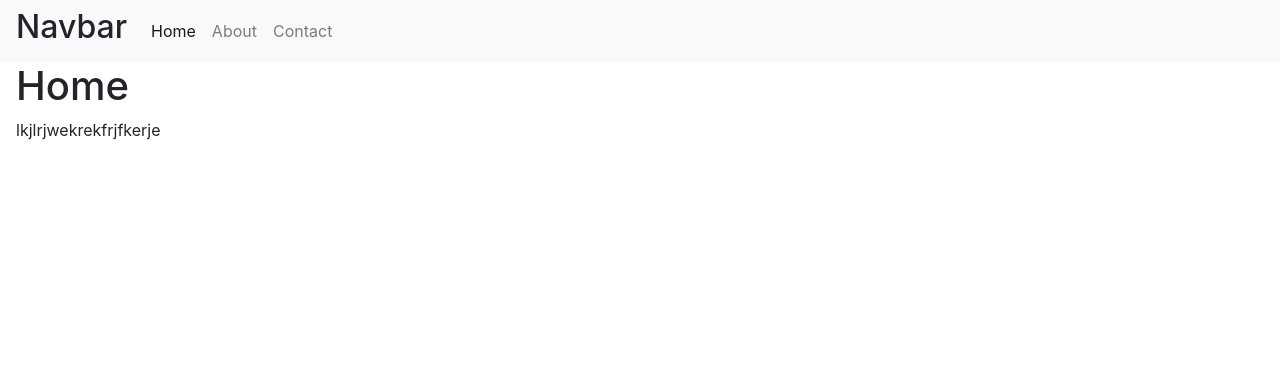
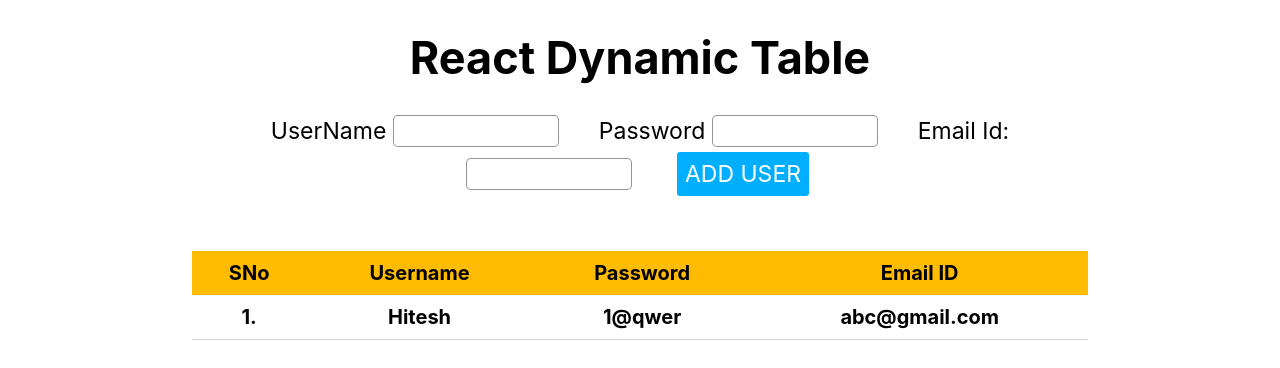
Before and after one commit to 0124hitesh/my-app, a React (Create React App) app: page / in a window 1280 px wide. Shown: the top 368 px of the page. Built offline with nearby package versions, Linux system fonts and the light colour scheme.

Commit message:
Revert "Practical_10"
This reverts commit 67ce69b00fd7ee82f650e094ce21435d4ffc7b9a.

```diff
--- a/package.json
+++ b/package.json
@@ -6,11 +6,8 @@
     "@testing-library/jest-dom": "^5.11.9",
     "@testing-library/react": "^11.2.5",
     "@testing-library/user-event": "^12.7.0",
-    "bootstrap": "^4.6.0",
     "react": "^17.0.1",
-    "react-bootstrap": "^1.5.2",
     "react-dom": "^17.0.1",
-    "react-router-dom": "^5.2.0",
     "react-scripts": "4.0.2",
     "web-vitals": "^1.1.0"
   },
--- a/src/App.js
+++ b/src/App.js
@@ -1,28 +1,61 @@
 import logo from './logo.svg';
 //import './App.css';
 import React from 'react';
-import Navbar from './Navbar'
-import {BrowserRouter as Router, Route, Switch} from 'react-router-dom'
-import Home from './Practical/Home';
-import About from './Practical/About';
-import Contact from './Practical/Contact';
-import None from './Practical/p10_none';
+// if there is single component in FunctionalComponent then no need to specify exact component name and can write any name
+// import fcc from from './Components/FunctionalComponent';
+import FunctionalComponent from './Components/FunctionalComponent';
+import {Class_Component,Class_Component2} from './Components/ClassComponent';
 
+import LifeCycle from './LifeCycle/LifeCycle';
+import Test from './LifeCycle/Test_Unmount';
 
+import RS from './ReactState';
+
+import Counter from './Practical/Practical8_Counter';
+import More from './Practical/Practical8_b';
+
+import ReactHooks from './Components/ReactHooks'
+
+import Event from './events'
+
+import Table from './Practical/Practical_9';
 
 function App() {
   return (
-    <Router>
-      <Navbar/>
-      <Switch>
-        <Route exact path="/" component={Home}></Route>
-        <Route path="/about" component={About}></Route>
-        <Route path="/Contact" component={Contact}></Route>
-        <Route path="" component={None}></Route>
-      </Switch>
-    </Router>
+    <>
+    {/* <h1>Heading 1</h1>
+    <p>this is a para</p>
+    <FunctionalComponent title="Title_xyz__1" content="Conetent_XYZ__1"/>
+    <FunctionalComponent title="Title_xyz__2" content="Conetent_XYZ__2"/>
+    <Class_Component/>
+    <Class_Component2/> */}
+
+    {/* <LifeCycle/>
+    <Test/> */}
+
+    {/* <RS namee='hitesh' mob={5454545}/> */}
+
+    {/* <ReactHooks/> */}
+
+    {/* <Event/> */}
+
+    <Table/>
+
+
+    </>
   );
 }
 
+//Stateless Functional Component
+// function FunctionalComponent(){
+//   return <h1>StateLess</h1>
+// }
+
+//Statefull
+// class ClassComponent extends React.Component{
+//   render(){
+//     return <p>StateFull</p>
+//   }
+// }
 
 export default App;
--- a/src/Navbar.js
+++ /dev/null
@@ -1,30 +0,0 @@
-import React from 'react';
-import {Link} from 'react-router-dom'
-import "../node_modules/bootstrap/dist/css/bootstrap.css"
-
-
-export default function Navbar(){
-    return(
-      <nav class="navbar navbar-expand-lg navbar-light bg-light display-6">
-        <span class=" h2 mr-3" to="#">Navbar</span>
-
-
-        <div class="" id="navbarSupportedContent">
-          <ul class="navbar-nav mr-auto">
-            <li class="nav-item active">
-              <Link class="nav-link" to="/">Home <span class="sr-only">(current)</span></Link>
-            </li>
-            <li class="nav-item">
-              <Link class="nav-link" to="/about">About</Link>
-            </li>
-
-            <li class="nav-item">
-              <Link class="nav-link" to="/Contact">Contact</Link>
-            </li>
-
-          </ul>
-          </div>
-
-      </nav>
-    );
-}
--- a/src/Practical/About.js
+++ /dev/null
@@ -1,10 +0,0 @@
-import React from 'react';
-
-export default function About(){
-    return (
-        <>
-        <h1 class="ml-3">About</h1>
-        <p class="ml-3">lkjlrjwekrekfrjfkerje</p>
-        </>
-    );
-}
--- a/src/Practical/Contact.js
+++ /dev/null
@@ -1,10 +0,0 @@
-import React from 'react';
-
-export default function Contact(){
-    return (
-        <>
-        <h1 class="ml-3">Contact</h1>
-        <p class="ml-3">lkjlrjwekrekfrjfkerje</p>
-        </>
-    );
-}
--- a/src/Practical/Home.js
+++ /dev/null
@@ -1,10 +0,0 @@
-import React from 'react';
-
-export default function Home(){
-    return (
-        <>
-        <h1 class="ml-3">Home</h1>
-        <p class="ml-3">lkjlrjwekrekfrjfkerje</p>
-        </>
-    );
-}
--- a/src/Practical/p10_none.js
+++ /dev/null
@@ -1,9 +0,0 @@
-import React from 'react';
-
-export default function None(){
-    return (
-        <>
-        <h1 class="ml-3">None</h1>
-        </>
-    );
-}
```
Also changed, not shown: 1 other file (tests, documents, lock files or other folders).
